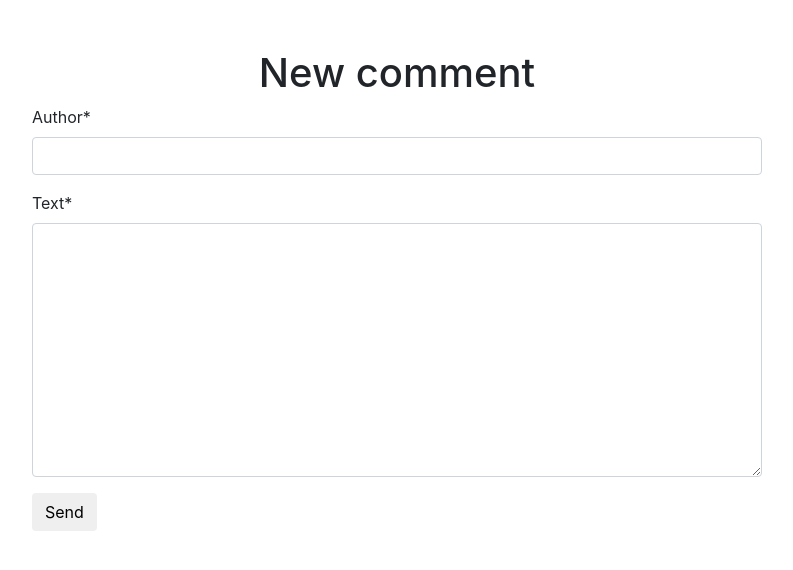
After one commit to plyn85/reddevil-it, a Django app: template fourm/templates/fourm/add_comment_to_post.html in a window 1280 px wide. The commit adds this page. Shown: the top 570 px of the page, without its empty margins (243-1036 px from the left). Run offline with Django 3.2, Linux system fonts and the light colour scheme; tables that the repository leaves empty hold one stand-in row (values such as "Sample post"); the template is opened without the code that fills it: values that come from a table or form of the project are taken from there, most other values are stand-ins (such as "Sample title", 1, 10 or a date in 2020); some libraries are stand-ins or nearby versions.

```diff
--- a/fourm/forms.py
+++ b/fourm/forms.py
@@ -1,7 +1,8 @@
 from django import forms
-from .models import Comments
+from .models import Comment
 
-lass CommentForm(forms.ModelForm):
+
+class CommentForm(forms.ModelForm):
 
     class Meta:
         model = Comment
--- /dev/null
+++ b/fourm/templates/fourm/add_comment_to_post.html
@@ -0,0 +1,16 @@
+{% extends 'base.html' %} {% block content %}
+<!-- loading crispy forms -->
+{% load crispy_forms_tags %}
+<div class="row justify-content-center">
+  <div class="col-md-8">
+    <h1 class="text-center">New comment</h1>
+    <form method="POST" class="post-form">
+      {% csrf_token %}
+      <!-- loading form -->
+      {{form|crispy}}
+      <button type="submit" class="save btn btn-default">Send</button>
+    </form>
+  </div>
+</div>
+
+{% endblock %}
--- a/fourm/views.py
+++ b/fourm/views.py
@@ -1,6 +1,7 @@
 from .models import Post
+from .forms import CommentForm
 from django.views.generic import ListView, DetailView, CreateView, UpdateView, DeleteView
-from django.shortcuts import render, get_object_or_404
+from django.shortcuts import render, get_object_or_404, redirect
 from django.contrib.auth.models import User
 from django.contrib.auth.mixins import LoginRequiredMixin, UserPassesTestMixin
 from django.db.models import Count
@@ -114,4 +115,4 @@ def add_comment_to_post(request, pk):
             return redirect('post-detail', pk=post.pk)
     else:
         form = CommentForm()
-    return render(request, 'users/add_comment_to_post.html', {'form': form})
+    return render(request, 'fourm/add_comment_to_post.html', {'form': form})
```
Also changed, not shown: templates/partials/_comments.html (+30 -0 lines).
